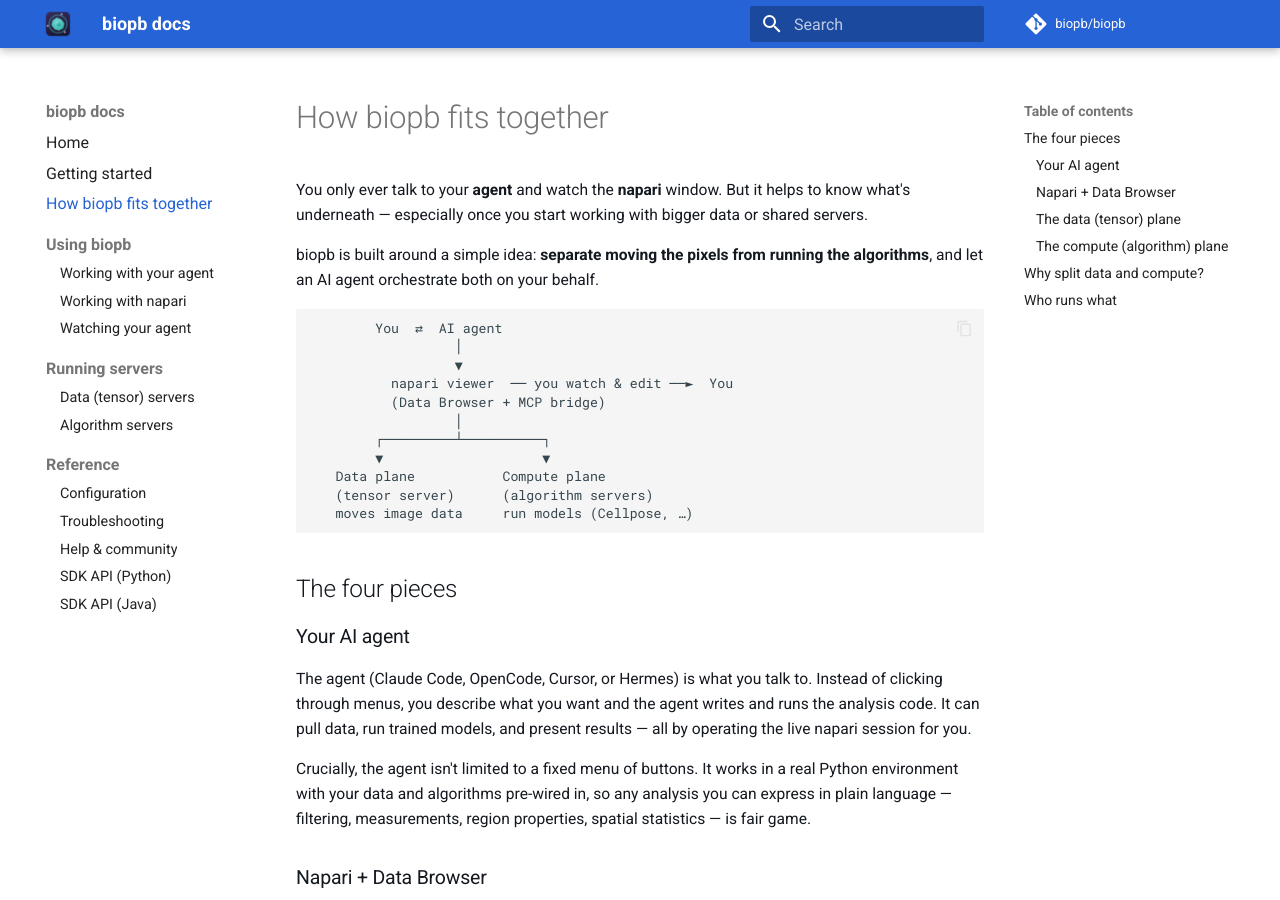
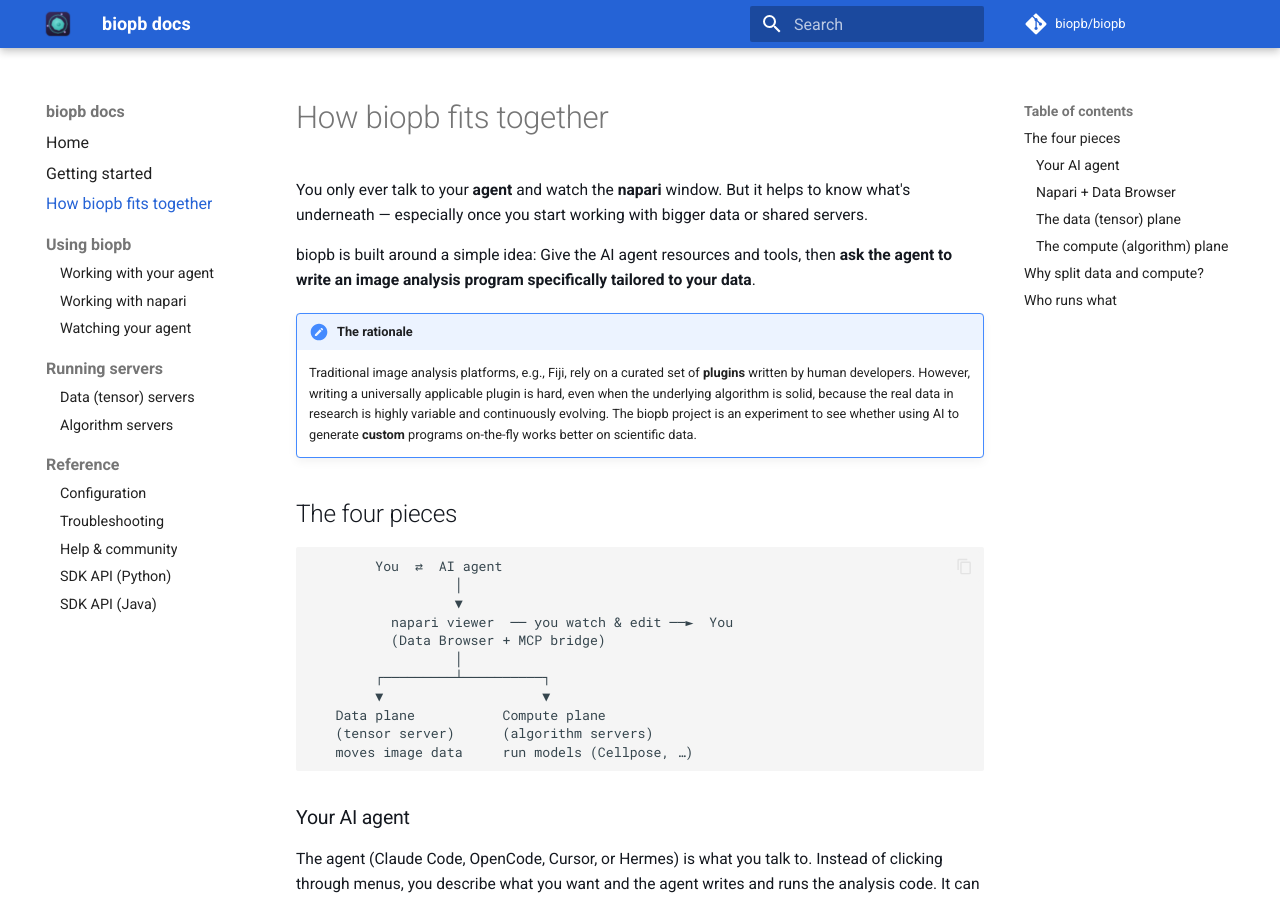
Before and after one commit to biopb/biopb-site, an MkDocs documentation site: the page built from docs/concepts.md, in a window 1280 px wide and 900 px high. Built offline with MkDocs 1.6.1 and Material for MkDocs 9.7.7, drawn with Linux system fonts in a browser that asks for light colours; comment, search, counter and statistics services are not loaded.

````diff
--- a/docs/concepts.md
+++ b/docs/concepts.md
@@ -3,8 +3,16 @@
 You only ever talk to your **agent** and watch the **napari** window. But it helps to know
 what's underneath — especially once you start working with bigger data or shared servers.
 
-biopb is built around a simple idea: **separate moving the pixels from running the
-algorithms**, and let an AI agent orchestrate both on your behalf.
+biopb is built around a simple idea: Give the AI agent resources and tools, then **ask the agent to write an image analysis program specifically tailored to your data**.
+
+!!! note "The rationale"
+    Traditional image analysis platforms, e.g., Fiji, rely on a curated set of
+    **plugins** written by human developers. However, writing a universally
+    applicable plugin is hard, even when the underlying algorithm is solid,
+    because the real data in research is highly variable and continuously evolving.
+    The biopb project is an experiment to see whether using AI to generate **custom** programs on-the-fly works better on scientific data.
+
+## The four pieces
 
 ```
         You  ⇄  AI agent
````
Also changed, not shown: other parts of docs/concepts.md (+0 -2 lines).
